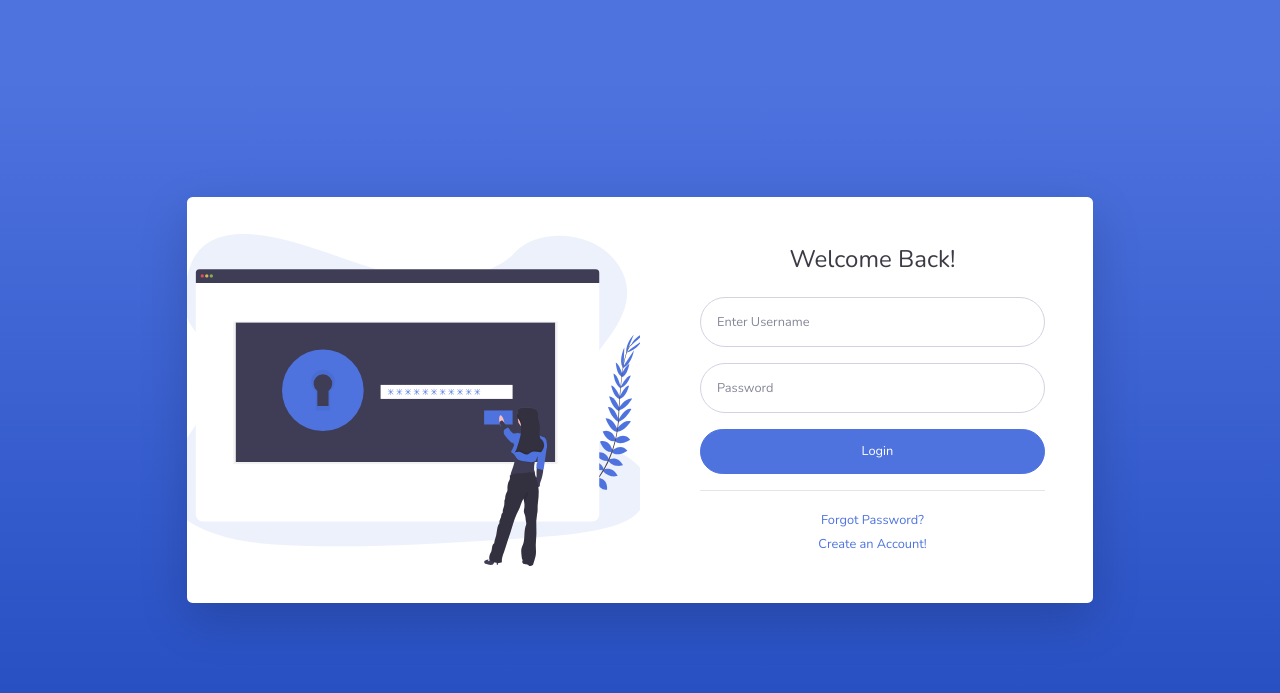
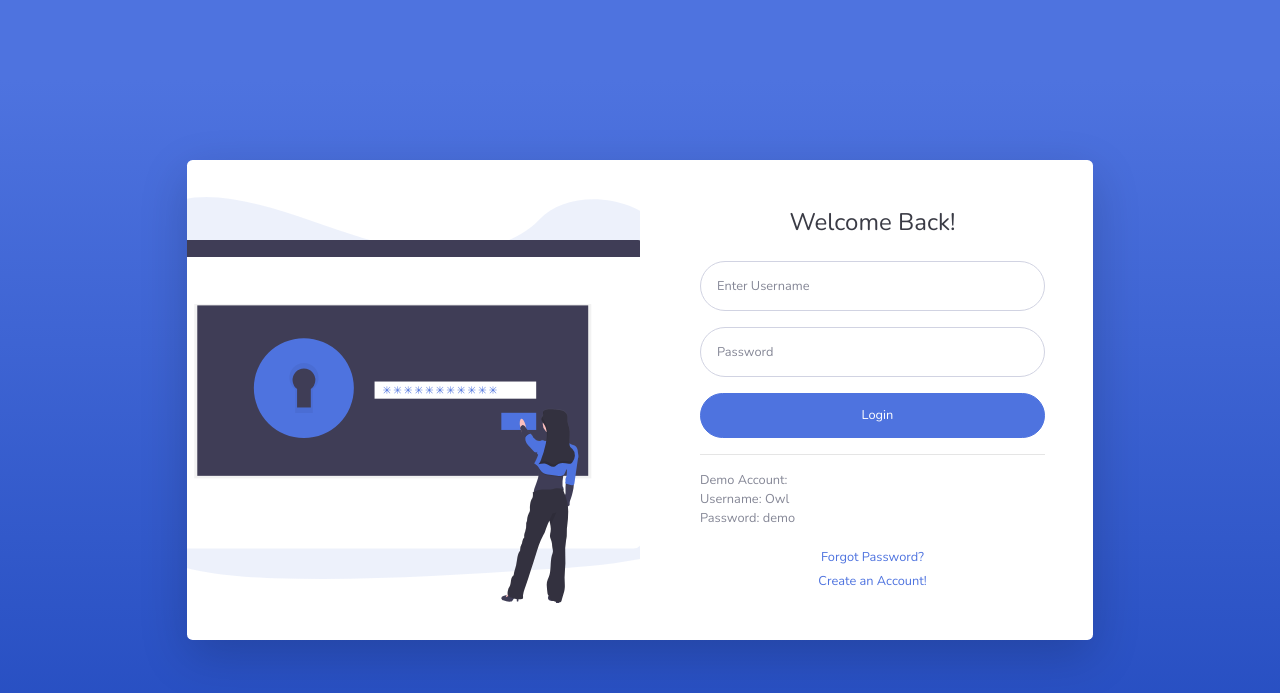
Before and after one commit to kunalagra/codeshastra8, a Flask app: page / in a window 1280 px wide. Shown: the top 693 px of the page. Run offline with Flask 2, Linux system fonts and the light colour scheme; some libraries are stand-ins or nearby versions.

Commit message:
add demo account details

```diff
--- a/templates/login.html
+++ b/templates/login.html
@@ -80,6 +80,13 @@
                       </button>
                     </form>
                     <hr />
+                    <div class="text-left">
+                      <p class="small">
+                        Demo Account:<br>
+                        Username: Owl<br>
+                        Password: demo
+                      </p>
+                    </div>
                     <div class="text-center">
                       <a class="small" href="/forgot-password"
                         >Forgot Password?</a
```
